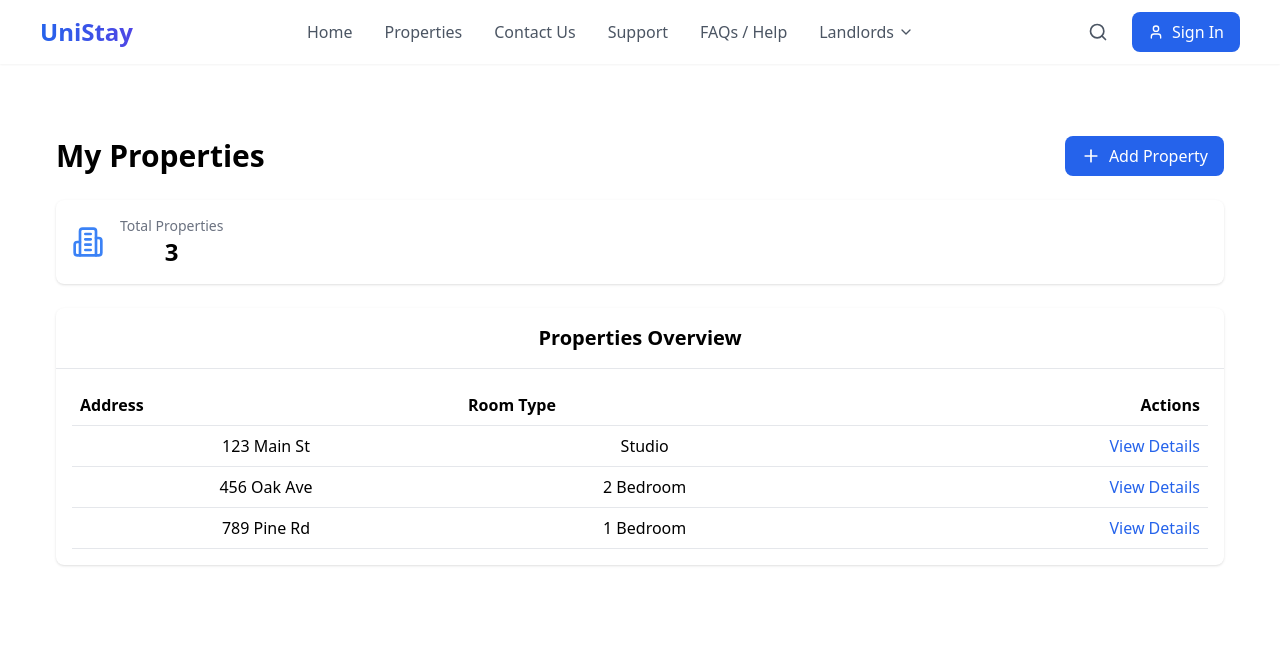
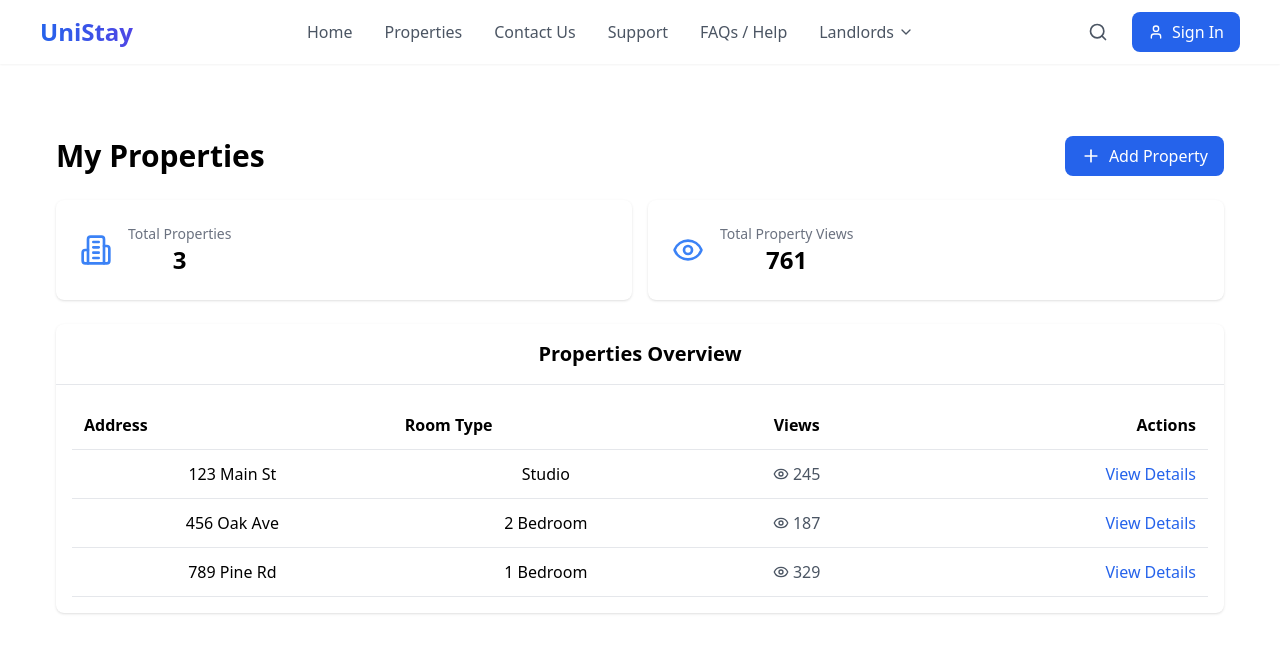
Before and after one commit to kelvin-2/uin-Stay, a React (Vite) app: page /landlord-dashboard in a window 1280 px wide. Shown: the top 652 px of the page. Built offline with nearby package versions, Linux system fonts and the light colour scheme.

Commit message:
added view count

```diff
--- a/src/components/AddPropertyForm.jsx
+++ b/src/components/AddPropertyForm.jsx
@@ -11,20 +11,18 @@ const AddPropertyForm = () => {
     paymentAccepted: []
   });
 
-  // Predefined options
   const roomTypes = [
     "Studio",
-    "1 Bedroom",
-    "2 Bedroom",
-    "3 Bedroom",
-    "4 Bedroom",
-    "Shared Room"
+    "Single",
+    "ensuite",
+    "2 Shared room",
+    "3 Shared room"
   ];
 
   const amenityOptions = [
     "WiFi",
     "Air Conditioning",
-    "Laundry",
+    "Washin Machine",
     "Parking",
     "Kitchen",
     "Study Area",
@@ -35,12 +33,7 @@ const AddPropertyForm = () => {
   ];
 
   const paymentOptions = [
-    "Credit Card",
-    "Debit Card",
-    "Bank Transfer",
-    "Cash",
-    "Check",
-    "Digital Wallet"
+    "NSFAS", "BUSARY", "PRIVATE"
   ];
 
   const handleInputChange = (e) => {
@@ -63,17 +56,16 @@ const AddPropertyForm = () => {
   const handleSubmit = (e) => {
     e.preventDefault();
     console.log('Form submitted:', formData);
-    // Add your submission logic here
   };
 
   return (
-    <div className="max-w-3xl mx-auto p-6 bg-white rounded-lg shadow">
-      <h2 className="text-2xl font-bold mb-6">Add New Property</h2>
+    <div className="max-w-3xl mx-auto p-8 bg-white rounded-xl shadow-lg">
+      <h2 className="text-3xl font-bold mb-8 text-blue-700">Add New Property</h2>
 
-      <form onSubmit={handleSubmit} className="space-y-6">
+      <form onSubmit={handleSubmit} className="space-y-8">
         {/* Address */}
-        <div>
-          <label className="block text-sm font-medium text-gray-700 mb-1">
+        <div className="space-y-2">
+          <label className="block text-sm font-semibold text-blue-900">
             Property Address
           </label>
           <input
@@ -81,21 +73,21 @@ const AddPropertyForm = () => {
             name="address"
             value={formData.address}
             onChange={handleInputChange}
-            className="w-full px-3 py-2 border border-gray-300 rounded-md focus:outline-none focus:ring-2 focus:ring-blue-500"
+            className="w-full px-4 py-3 border-2 border-blue-100 rounded-lg focus:outline-none focus:border-blue-500 focus:ring-2 focus:ring-blue-200 transition-all"
             required
           />
         </div>
 
         {/* Room Type */}
-        <div>
-          <label className="block text-sm font-medium text-gray-700 mb-1">
+        <div className="space-y-2">
+          <label className="block text-sm font-semibold text-blue-900">
             Room Type
           </label>
           <select
             name="roomType"
             value={formData.roomType}
             onChange={handleInputChange}
-            className="w-full px-3 py-2 border border-gray-300 rounded-md focus:outline-none focus:ring-2 focus:ring-blue-500"
+            className="w-full px-4 py-3 border-2 border-blue-100 rounded-lg focus:outline-none focus:border-blue-500 focus:ring-2 focus:ring-blue-200 transition-all"
             required
           >
             <option value="">Select Room Type</option>
@@ -106,9 +98,9 @@ const AddPropertyForm = () => {
         </div>
 
         {/* Distances */}
-        <div className="grid grid-cols-1 md:grid-cols-2 gap-4">
-          <div>
-            <label className="block text-sm font-medium text-gray-700 mb-1">
+        <div className="grid grid-cols-1 md:grid-cols-2 gap-6">
+          <div className="space-y-2">
+            <label className="block text-sm font-semibold text-blue-900">
               Distance from Shuttle Stop (meters)
             </label>
             <input
@@ -116,13 +108,13 @@ const AddPropertyForm = () => {
               name="distanceFromShuttle"
               value={formData.distanceFromShuttle}
               onChange={handleInputChange}
-              className="w-full px-3 py-2 border border-gray-300 rounded-md focus:outline-none focus:ring-2 focus:ring-blue-500"
+              className="w-full px-4 py-3 border-2 border-blue-100 rounded-lg focus:outline-none focus:border-blue-500 focus:ring-2 focus:ring-blue-200 transition-all"
               min="0"
               required
             />
           </div>
-          <div>
-            <label className="block text-sm font-medium text-gray-700 mb-1">
+          <div className="space-y-2">
+            <label className="block text-sm font-semibold text-blue-900">
               Distance from School (meters)
             </label>
             <input
@@ -130,7 +122,7 @@ const AddPropertyForm = () => {
               name="distanceFromSchool"
               value={formData.distanceFromSchool}
               onChange={handleInputChange}
-              className="w-full px-3 py-2 border border-gray-300 rounded-md focus:outline-none focus:ring-2 focus:ring-blue-500"
+              className="w-full px-4 py-3 border-2 border-blue-100 rounded-lg focus:outline-none focus:border-blue-500 focus:ring-2 focus:ring-blue-200 transition-all"
               min="0"
               required
             />
@@ -138,57 +130,57 @@ const AddPropertyForm = () => {
         </div>
 
         {/* Amenities */}
-        <div>
-          <label className="block text-sm font-medium text-gray-700 mb-2">
+        <div className="space-y-3">
+          <label className="block text-sm font-semibold text-blue-900">
             Amenities
           </label>
-          <div className="grid grid-cols-2 md:grid-cols-3 gap-2">
+          <div className="grid grid-cols-2 md:grid-cols-3 gap-3">
             {amenityOptions.map(amenity => (
-              <label key={amenity} className="flex items-center space-x-2 p-2 border rounded-md hover:bg-gray-50">
+              <label key={amenity} className="flex items-center space-x-3 p-3 border-2 border-blue-50 rounded-lg hover:bg-blue-50 transition-colors cursor-pointer">
                 <input
                   type="checkbox"
                   checked={formData.amenities.includes(amenity)}
                   onChange={() => handleCheckboxChange('amenities', amenity)}
-                  className="rounded border-gray-300 text-blue-600 focus:ring-blue-500"
+                  className="rounded border-blue-300 text-blue-600 focus:ring-blue-500"
                 />
-                <span className="text-sm">{amenity}</span>
+                <span className="text-sm text-blue-900">{amenity}</span>
               </label>
             ))}
           </div>
         </div>
 
         {/* Payment Methods */}
-        <div>
-          <label className="block text-sm font-medium text-gray-700 mb-2">
+        <div className="space-y-3">
+          <label className="block text-sm font-semibold text-blue-900">
             Payment Methods Accepted
           </label>
-          <div className="grid grid-cols-2 md:grid-cols-3 gap-2">
+          <div className="grid grid-cols-2 md:grid-cols-3 gap-3">
             {paymentOptions.map(payment => (
-              <label key={payment} className="flex items-center space-x-2 p-2 border rounded-md hover:bg-gray-50">
+              <label key={payment} className="flex items-center space-x-3 p-3 border-2 border-blue-50 rounded-lg hover:bg-blue-50 transition-colors cursor-pointer">
                 <input
                   type="checkbox"
                   checked={formData.paymentAccepted.includes(payment)}
                   onChange={() => handleCheckboxChange('paymentAccepted', payment)}
-                  className="rounded border-gray-300 text-blue-600 focus:ring-blue-500"
+                  className="rounded border-blue-300 text-blue-600 focus:ring-blue-500"
                 />
-                <span className="text-sm">{payment}</span>
+                <span className="text-sm text-blue-900">{payment}</span>
               </label>
             ))}
           </div>
         </div>
 
         {/* Submit Button */}
-        <div className="flex justify-end space-x-3">
+        <div className="flex justify-end space-x-4 pt-4">
           <button
             type="button"
             onClick={() => window.history.back()}
-            className="px-4 py-2 border border-gray-300 rounded-md text-gray-700 hover:bg-gray-50"
+            className="px-6 py-3 border-2 border-blue-200 rounded-lg text-blue-700 hover:bg-blue-50 transition-colors"
           >
             Cancel
           </button>
           <button
             type="submit"
-            className="px-4 py-2 bg-blue-600 text-white rounded-md hover:bg-blue-700"
+            className="px-6 py-3 bg-blue-600 text-white rounded-lg hover:bg-blue-700 transition-colors"
           >
             Add Property
           </button>
--- a/src/pages/LandlordDashboard.jsx
+++ b/src/pages/LandlordDashboard.jsx
@@ -1,15 +1,16 @@
 import React from 'react';
-import { Building2, Plus } from 'lucide-react';
+import { Building2, Plus, Eye } from 'lucide-react';
 
 const LandlordDashboard = () => {
   // Sample data - would normally come from props or API
   const properties = [
-    { id: 1, address: "123 Main St", roomType: "Studio" },
-    { id: 2, address: "456 Oak Ave", roomType: "2 Bedroom" },
-    { id: 3, address: "789 Pine Rd", roomType: "1 Bedroom" }
+    { id: 1, address: "123 Main St", roomType: "Studio", views: 245 },
+    { id: 2, address: "456 Oak Ave", roomType: "2 Bedroom", views: 187 },
+    { id: 3, address: "789 Pine Rd", roomType: "1 Bedroom", views: 329 }
   ];
 
   const totalProperties = properties.length;
+  const totalViews = properties.reduce((sum, property) => sum + property.views, 0);
 
   return (
     <div className="p-6 max-w-7xl mx-auto space-y-6 mt-20">
@@ -21,13 +22,27 @@ const LandlordDashboard = () => {
         </button>
       </div>
 
-      {/* Summary Card */}
-      <div className="bg-white rounded-lg shadow p-4">
-        <div className="flex items-center space-x-4">
-          <Building2 className="h-8 w-8 text-blue-500" />
-          <div>
-            <p className="text-sm text-gray-500">Total Properties</p>
-            <p className="text-2xl font-bold">{totalProperties}</p>
+      {/* Summary Cards */}
+      <div className="grid grid-cols-1 md:grid-cols-2 gap-4">
+        {/* Properties Card */}
+        <div className="bg-white rounded-lg shadow p-6">
+          <div className="flex items-center space-x-4">
+            <Building2 className="h-8 w-8 text-blue-500" />
+            <div>
+              <p className="text-sm text-gray-500">Total Properties</p>
+              <p className="text-2xl font-bold">{totalProperties}</p>
+            </div>
+          </div>
+        </div>
+
+        {/* Views Card */}
+        <div className="bg-white rounded-lg shadow p-6">
+          <div className="flex items-center space-x-4">
+            <Eye className="h-8 w-8 text-blue-500" />
+            <div>
+              <p className="text-sm text-gray-500">Total Property Views</p>
+              <p className="text-2xl font-bold">{totalViews}</p>
+            </div>
           </div>
         </div>
       </div>
@@ -42,18 +57,25 @@ const LandlordDashboard = () => {
             <table className="w-full">
               <thead>
                 <tr className="border-b">
-                  <th className="text-left p-2">Address</th>
-                  <th className="text-left p-2">Room Type</th>
-                  <th className="text-right p-2">Actions</th>
+                  <th className="text-left p-3">Address</th>
+                  <th className="text-left p-3">Room Type</th>
+                  <th className="text-center p-3">Views</th>
+                  <th className="text-right p-3">Actions</th>
                 </tr>
               </thead>
               <tbody>
                 {properties.map(property => (
                   <tr key={property.id} className="border-b hover:bg-gray-50">
-                    <td className="p-2 font-medium">{property.address}</td>
-                    <td className="p-2">{property.roomType}</td>
-                    <td className="p-2 text-right">
-                      <button className="text-blue-600 hover:text-blue-800">
+                    <td className="p-3 font-medium">{property.address}</td>
+                    <td className="p-3">{property.roomType}</td>
+                    <td className="p-3 text-center">
+                      <div className="flex items-center justify-center space-x-1 text-gray-600">
+                        <Eye className="h-4 w-4" />
+                        <span>{property.views}</span>
+                      </div>
+                    </td>
+                    <td className="p-3 text-right">
+                      <button className="text-blue-600 hover:text-blue-800 font-medium">
                         View Details
                       </button>
                     </td>
```
